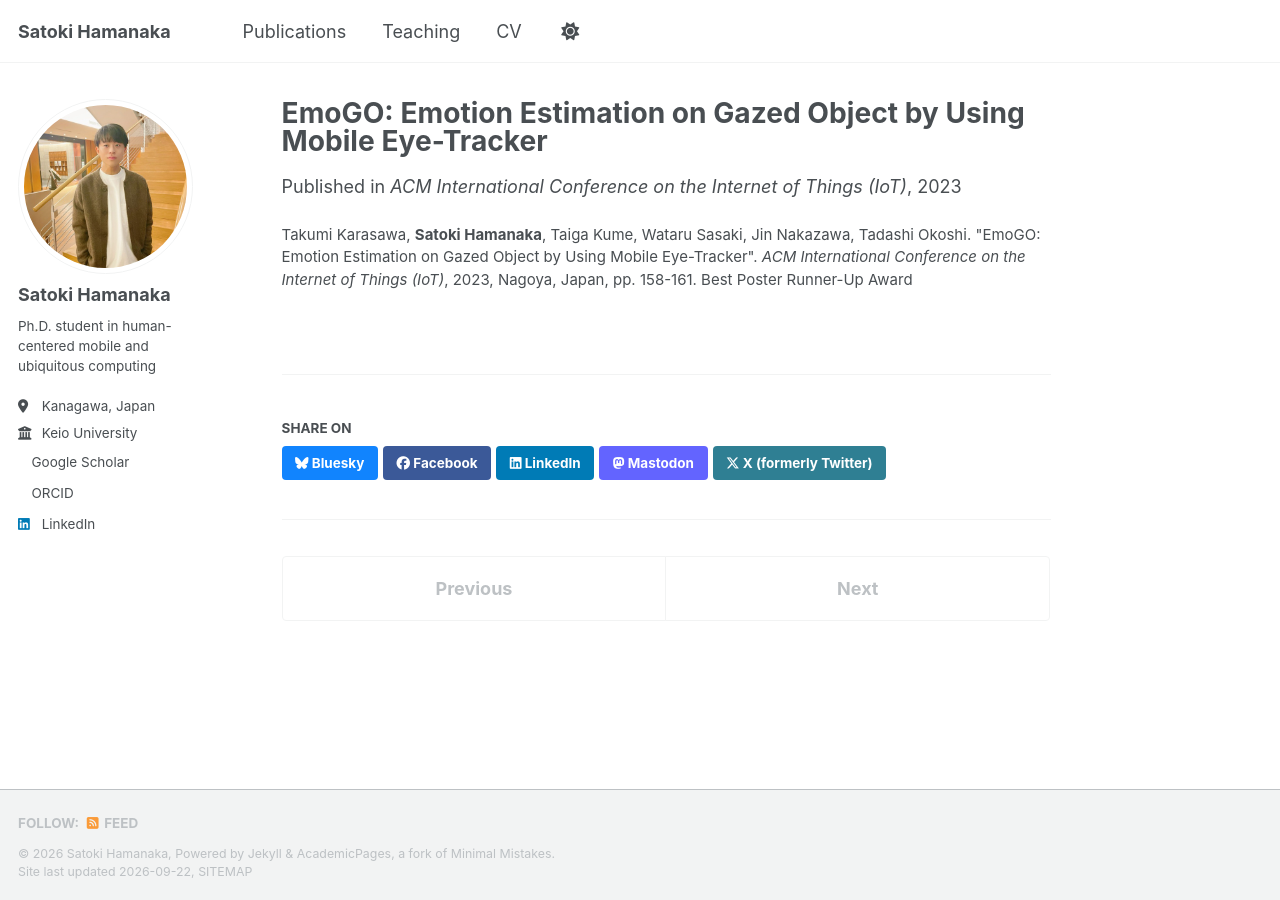
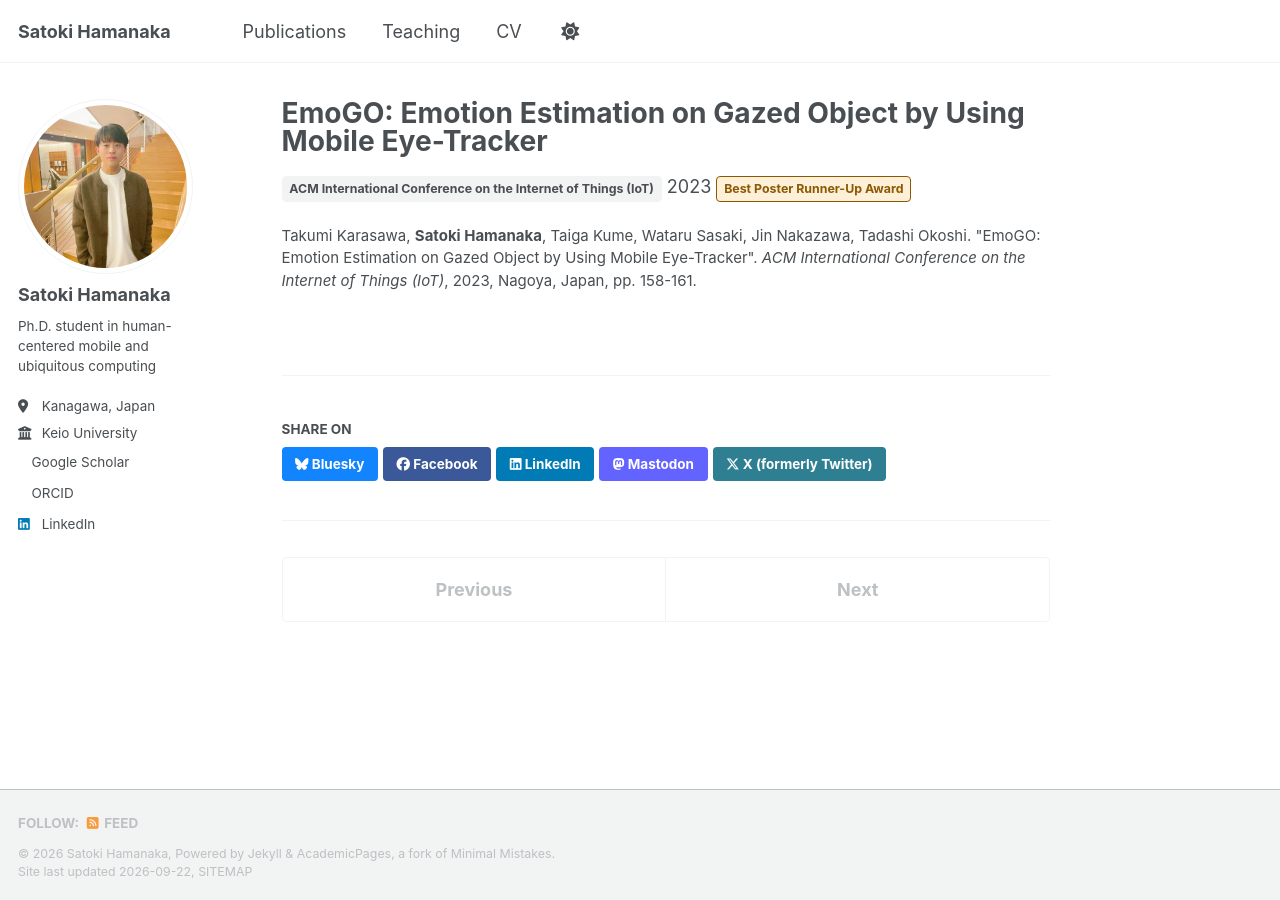
Before and after one commit to hamachu216/hamachu216.github.io, a Jekyll site: the page built from _publications/2023-11-07-emogo-emotion-gazed-object.md, in a window 1280 px wide. Built offline with Jekyll 4.4.1, drawn with Linux system fonts in a browser that asks for light colours; a style sheet for code colours, icons or effects is not loaded.

Commit message:
Badge the venue, colour the award, add a [DOI] link
The publication line becomes two badges — venue, then an optional award —
instead of "Published in <i>venue</i>". The award moves out of the tail of
the citation string into its own `award:` key, so the fact lives in one
place; _pages/cv.md keeps the full "Awards and honors" list, including the
two talks that have no _publications/ entry.

`doi:` holds the bare DOI and the template prepends https://doi.org/. No
entry carries a real DOI yet, so nothing renders a [DOI] link today.

Adding a fourth link type to the enumerated cascade in archive-single.html
and single.html would have taken it past 30 branches, so the cascade
collapses to one capture/split/join block: a new link type is now one line,
not a doubling. This reverses f16f027's choice to keep those two files at
upstream's text; the DOI link forced a divergence there either way.

Badge CSS is appended to _sass/layout/_archive.scss. The venue badge reuses
--global-thead-color / --global-border-color / --global-text-color, so it
follows all six themes in light and dark with no new values; only the award
hue is new, defined on :root and html[data-theme="dark"].

Not verified in a build: system Ruby is 2.6 and the Docker daemon was not
running, so the rendered page has not been seen.

Co-Authored-By: Claude Opus 5 (1M context) <noreply@anthropic.com>

```diff
--- a/_includes/archive-single-cv.html
+++ b/_includes/archive-single-cv.html
@@ -36,7 +36,7 @@
     {% if post.read_time %}
       <p class="page__meta"><i class="fa fa-clock" aria-hidden="true"></i> {% include read-time.html %}</p>
     {% endif %}
-    {% if post.venue%}<p class="archive__item-excerpt" itemprop="description">{{ post.citation }}</p> {% endif %}
+    {% if post.venue%}<p class="archive__item-excerpt" itemprop="description">{{ post.citation }}{% if post.award %} <span class="publication__award">{{ post.award }}</span>{% endif %}</p> {% endif %}
     </li>
  </article>
 </div>
--- a/_layouts/single.html
+++ b/_layouts/single.html
@@ -37,7 +37,7 @@ layout: default
         {% if page.collection == 'teaching' %}
           <p> {{ page.type }}, <i>{{ page.venue }}</i>, {{ page.date | default: "1900-01-01" | date: "%Y" }} </p>
         {% elsif page.venue and page.date %}
-          <p>Published in <i>{{ page.venue }}</i>, {{ page.date | default: "1900-01-01" | date: "%Y" }} </p>
+          <p><span class="publication__venue">{{ page.venue }}</span> {{ page.date | default: "1900-01-01" | date: "%Y" }}{% if page.award %} <span class="publication__award">{{ page.award }}</span>{% endif %}</p>
         {% elsif page.date %}
           <p class="page__date"><strong><i class="fa fa-fw fa-calendar" aria-hidden="true"></i> {{ site.data.ui-text[site.locale].date_label | default: "Published:" }}</strong> <time datetime="{{ page.date | date_to_xmlschema }}">{{ page.date | default: "1900-01-01" | date: "%B %d, %Y" }}</time></p>
         {% endif %}
@@ -47,30 +47,15 @@ layout: default
       <section class="page__content" itemprop="text">
         {{ content }}
 
-        {% if page.citation and page.paperurl and page.slidesurl and page.bibtexurl %}
-          <p style="font-size: smaller">{{ page.citation }}<br /><a href="{{ page.paperurl }}">Download Paper</a> | <a href="{{ page.slidesurl }}">Download Slides</a> | <a href="{{ page.bibtexurl }}">Download Bibtex</a></p>
-        {% elsif page.citation and page.paperurl and page.slidesurl %}
-          <p style="font-size: smaller">{{ page.citation }}<br /><a href="{{ page.paperurl }}">Download Paper</a> | <a href="{{ page.slidesurl }}">Download Slides</a></p>
-        {% elsif page.citation and page.paperurl and page.bibtexurl %}
-          <p style="font-size: smaller">{{ page.citation }}<br /><a href="{{ page.paperurl }}">Download Paper</a> | <a href="{{ page.bibtexurl }}">Download Bibtex</a></p>
-        {% elsif page.citation and page.paperurl %}
-          <p style="font-size: smaller">{{ page.citation }}<br /><a href="{{ page.paperurl }}">Download Paper</a></p>
-        {% elsif page.citation and page.slidesurl and page.bibtexurl %}
-          <p style="font-size: smaller">{{ page.citation }}<br /><a href="{{ page.slidesurl }}">Download Slides</a> | <a href="{{ page.bibtexurl }}">Download Bibtex</a></p>
-        {% elsif page.citation and page.slidesurl %}
-          <p style="font-size: smaller">{{ page.citation }}<br /><a href="{{ page.slidesurl }}">Download Slides</a></p>
-        {% elsif page.slidesurl and page.bibtexurl %}
-          <p style="font-size: smaller"><a href="{{ page.slidesurl }}">Download Slides</a> | <a href="{{ page.bibtexurl }}">Download Bibtex</a></p>
-        {% elsif page.paperurl and page.bibtexurl %}
-          <p style="font-size: smaller"><a href="{{ page.paperurl }}">Download Paper</a> | <a href="{{ page.bibtexurl }}">Download Bibtex</a></p>
-        {% elsif page.citation and page.bibtexurl %}
-          <p style="font-size: smaller">{{ page.citation }}<br /><a href="{{ page.bibtexurl }}">Download Bibtex</a></p>
-        {% elsif page.citation %}
-          <p style="font-size: smaller">{{ page.citation }}</p>
-        {% elsif page.slidesurl %}
-          <p style="font-size: smaller"><a href="{{ page.slidesurl }}">Download Slides</a></p>
-        {% elsif page.bibtexurl %}
-          <p style="font-size: smaller"><a href="{{ page.bibtexurl }}">Download Bibtex</a></p>
+        {%- capture links -%}
+          {%- if page.paperurl %}<a href="{{ page.paperurl }}">Download Paper</a>;;{% endif -%}
+          {%- if page.slidesurl %}<a href="{{ page.slidesurl }}">Download Slides</a>;;{% endif -%}
+          {%- if page.doi %}<a href="https://doi.org/{{ page.doi }}">[DOI]</a>;;{% endif -%}
+          {%- if page.bibtexurl %}<a href="{{ page.bibtexurl }}">Download Bibtex</a>;;{% endif -%}
+        {%- endcapture -%}
+        {%- assign links = links | split: ";;" | join: " | " -%}
+        {% if page.citation or links != "" %}
+          <p style="font-size: smaller">{{ page.citation }}{% if page.citation and links != "" %}<br />{% endif %}{{ links }}</p>
         {% endif %}
 
         {% if page.link %}<div><a href="{{ page.link }}" class="btn">{{ site.data.ui-text[site.locale].ext_link_label | default: "Direct Link" }}</a></div>{% endif %}
--- a/_publications/2023-11-07-emogo-emotion-gazed-object.md
+++ b/_publications/2023-11-07-emogo-emotion-gazed-object.md
@@ -5,5 +5,6 @@ category: workshops
 permalink: /publication/2023-11-07-emogo-emotion-gazed-object
 date: 2023-11-07
 venue: 'ACM International Conference on the Internet of Things (IoT)'
-citation: 'Takumi Karasawa, <b>Satoki Hamanaka</b>, Taiga Kume, Wataru Sasaki, Jin Nakazawa, Tadashi Okoshi. &quot;EmoGO: Emotion Estimation on Gazed Object by Using Mobile Eye-Tracker&quot;. <i>ACM International Conference on the Internet of Things (IoT)</i>, 2023, Nagoya, Japan, pp. 158-161. Best Poster Runner-Up Award'
+award: 'Best Poster Runner-Up Award'
+citation: 'Takumi Karasawa, <b>Satoki Hamanaka</b>, Taiga Kume, Wataru Sasaki, Jin Nakazawa, Tadashi Okoshi. &quot;EmoGO: Emotion Estimation on Gazed Object by Using Mobile Eye-Tracker&quot;. <i>ACM International Conference on the Internet of Things (IoT)</i>, 2023, Nagoya, Japan, pp. 158-161.'
 ---
--- a/_sass/layout/_archive.scss
+++ b/_sass/layout/_archive.scss
@@ -243,3 +243,40 @@
     }
   }
 }
+
+/* ==========================================================================
+   PUBLICATION BADGES
+   ========================================================================== */
+
+/* The award colour is the only hue the themes do not already provide. */
+:root {
+  --publication-award-color : #8a5a00;
+  --publication-award-bg    : rgba(248, 148, 6, 0.15);
+}
+
+html[data-theme="dark"] {
+  --publication-award-color : #ffc46b;
+  --publication-award-bg    : rgba(248, 148, 6, 0.22);
+}
+
+.publication__venue,
+.publication__award {
+  display: inline-block;
+  padding: 0.1em 0.55em;
+  border-radius: $border-radius;
+  font-size: $type-size-7;
+  font-weight: bold;
+  line-height: 1.7;
+}
+
+.publication__venue {
+  background-color: var(--global-thead-color);
+  border: 1px solid var(--global-border-color);
+  color: var(--global-text-color);
+}
+
+.publication__award {
+  background-color: var(--publication-award-bg);
+  border: 1px solid var(--publication-award-color);
+  color: var(--publication-award-color);
+}
```
Also changed, not shown: _includes/archive-single.html (+10 -27 lines), _publications/2026-03-01-adaptive-push-notification-ipsj.md (+2 -1 lines).
